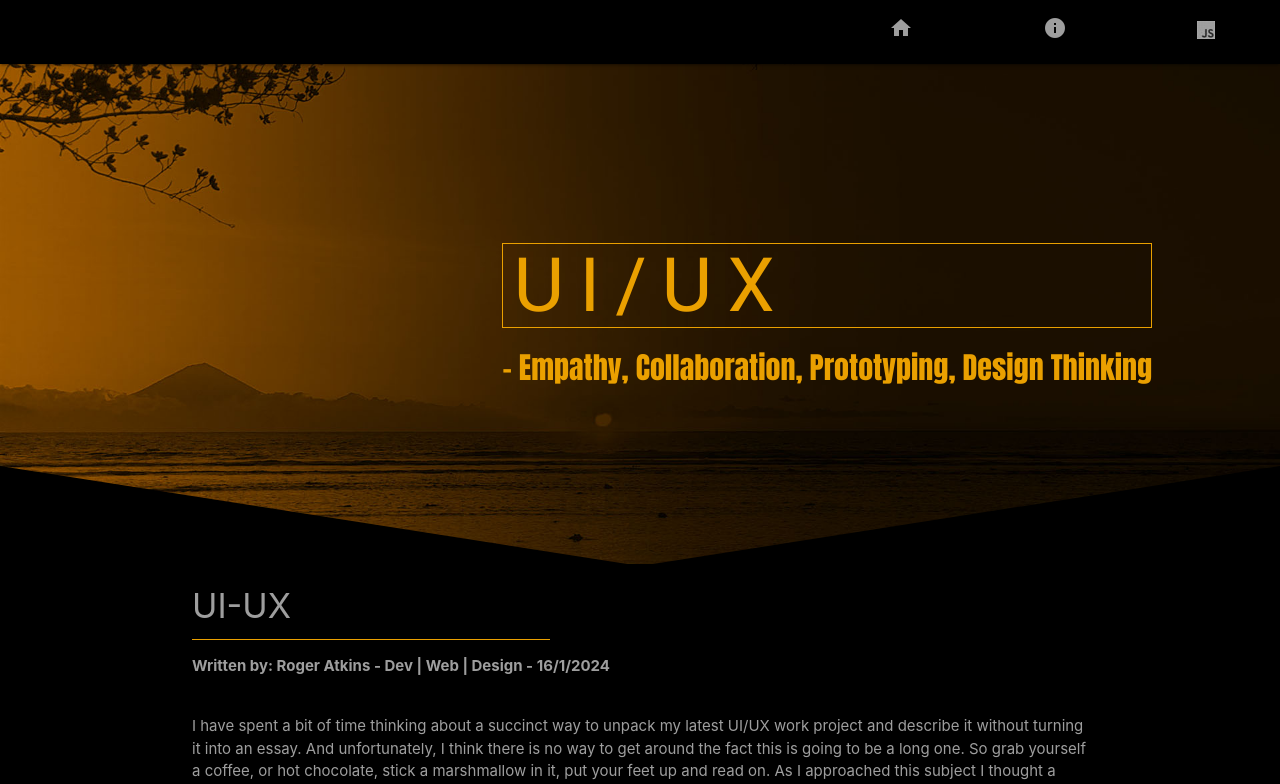
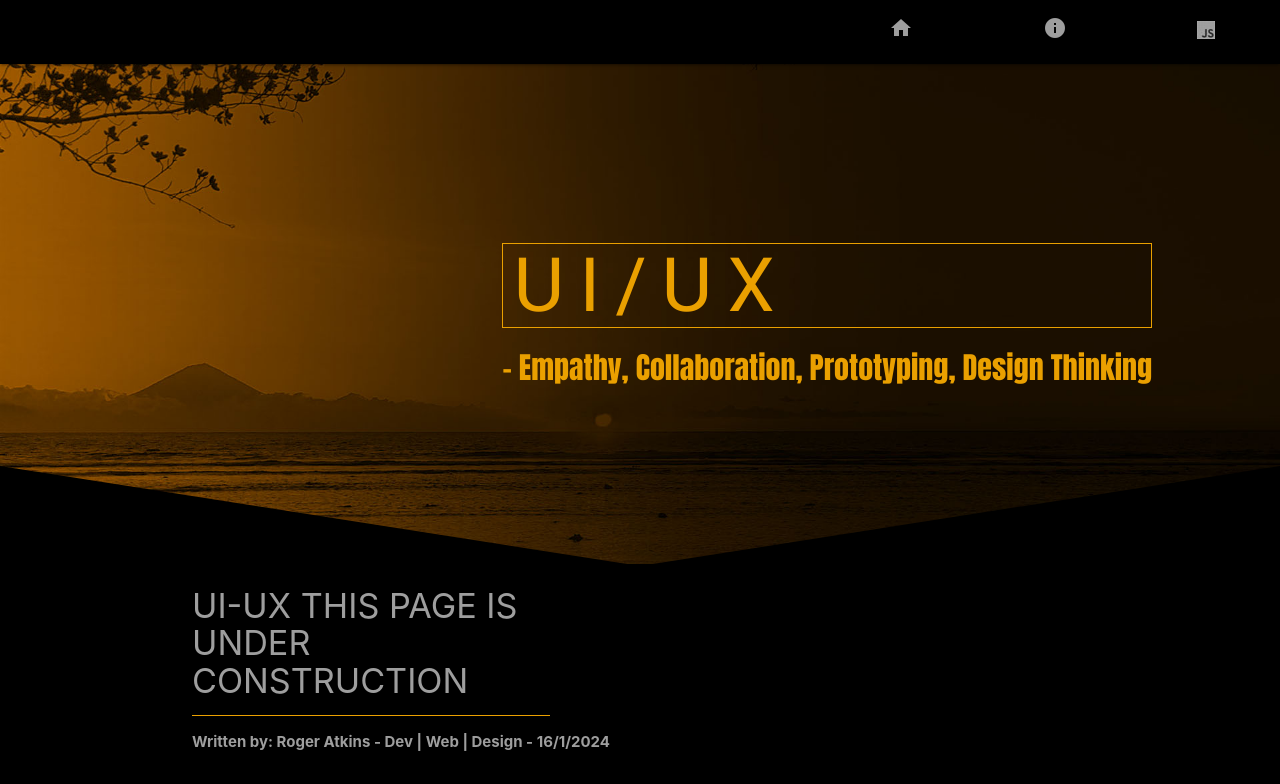
Before and after one commit to Chorazin/personal-website, a Nuxt app: page /ui-ux in a window 1280 px wide. Shown: the top 784 px of the page. Built offline with nearby package versions, Linux system fonts and the light colour scheme.

Commit message:
added construction dialogu

```diff
--- a/pages/ui-ux.vue
+++ b/pages/ui-ux.vue
@@ -4,13 +4,11 @@
     <article>
       <div class='container'>
         <p>
-        <h4 class='underline'>UI-UX</h4>
+        <h4 class='underline'>UI-UX THIS PAGE IS UNDER CONSTRUCTION</h4>
         </p>
         <p class='date'>
           Written by: Roger Atkins - Dev | Web | Design - 16/1/2024 <br /><br />
         </p>
-
-
         <p>
           I have spent a bit of time thinking about a succinct way to unpack my latest UI/UX work project and describe it
           without turning it into an essay. And unfortunately, I think there is no way to get around the fact this is
```
